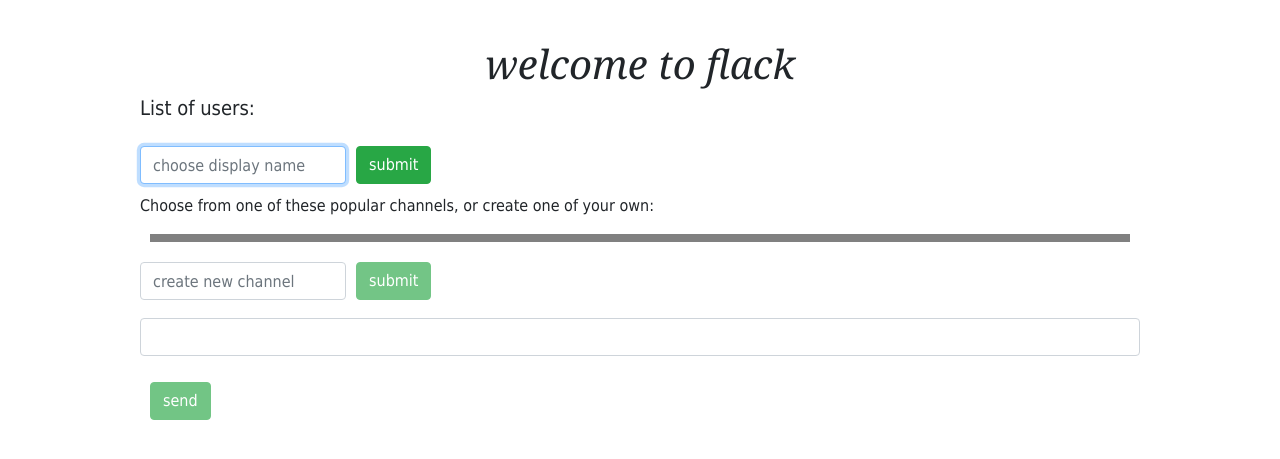
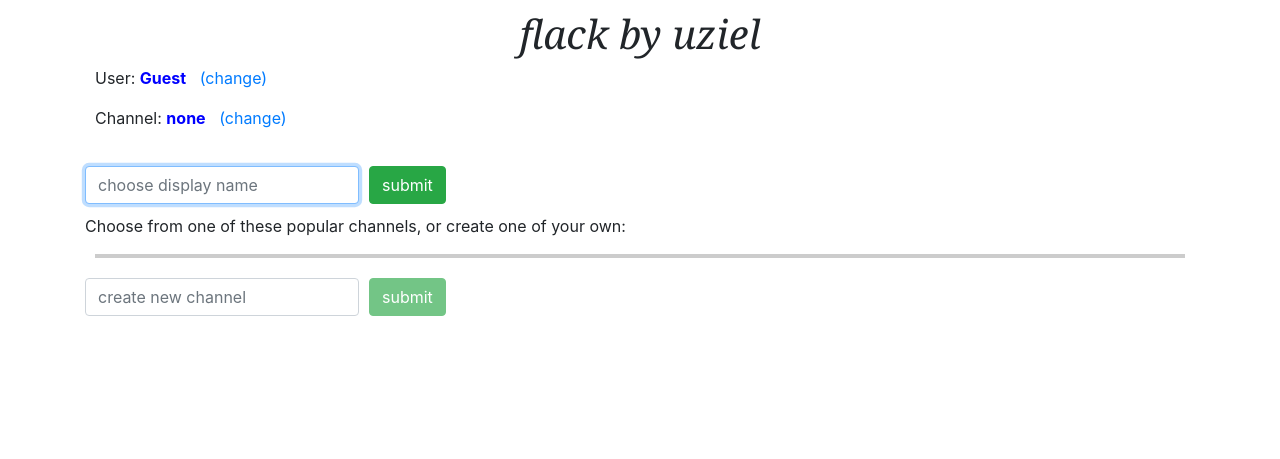
Before and after one commit to raphaeluziel/flack2, a Flask app: page / in a window 1280 px wide. Shown: the top 459 px of the page. Run offline with Flask 2, Linux system fonts and the light colour scheme; some libraries are stand-ins or nearby versions.

Commit message:
mostly struggling with the display

```diff
--- a/flack.py
+++ b/flack.py
@@ -16,7 +16,7 @@
 socketio = SocketIO(app)
 
 user_list = ["raphael", "genie", "joseph", "alegreroza", "max"]
-channel_list = ["Physics", "Coding", "Astronomy", "Books of the nineteenth century", "Folk music's relationships to rock"]
+channel_list = ["Physics", "Coding", "Astronomy", "Books of the nineteenth century", "Folk music's relationships to rock", "teaching high school physics", "ballroom dancing"]
 message_list = {}
 
 @app.route("/")
@@ -35,13 +35,15 @@
 def channel(data):
     if data not in channel_list and data != '':
         channel_list.append(data)
-    channel_list.sort()
+    channel_list.sort(key=str.lower)
     emit("get channels", channel_list, broadcast=True)
 
 
 # Server receives message sent by client
 @socketio.on("process message")
 def message(data):
+
+    # Limit the number of messages stored
 
     # Add data to the message_list channel array, or create it
     if data["channel"] in message_list:
--- a/static/index.js
+++ b/static/index.js
@@ -1,10 +1,35 @@
 document.addEventListener('DOMContentLoaded', () => {
 
-  function enableButton(button){
-    // Focus cursor on add channel input, and enable all channel selection buttons
-    document.getElementById(button).focus();
-    document.getElementById('submit_' + button).disabled = false;
+  function enableSection(section){
+    var button = "submit_" + section;
+    document.querySelector('.welcome').style.display = "none";
+    document.getElementById(button).disabled = false;
+    if (section == "message"){
+      document.querySelector('.message').style.display = "block";
+      document.querySelector('.channel').style.display = "none";
+    }
+    document.getElementById(section).focus();
   };
+
+  function sendInitialMessage(message){
+    when = new Date();
+    initial_message = {
+      "username": localStorage.getItem('display_name'),
+      "channel": localStorage.getItem('channel'),
+      "timestamp": when.toDateString() + ' at ' + when.toLocaleTimeString(),
+      "message": localStorage.getItem('display_name') + message + localStorage.getItem('channel')
+    };
+    socket.emit('process message', initial_message);
+  }
+
+  document.getElementById("change_user").onclick = () => {
+    document.querySelector('.welcome').style.display = "block";
+  }
+
+  document.getElementById("change_channel").onclick = () => {
+    document.querySelector('.channel').style.display = "block";
+    document.querySelector('.message').style.display = "none";
+  }
 
   // Start the socket connection
   var socket = io.connect(location.protocol + '//' + document.domain + ':' + location.port);
@@ -18,14 +43,14 @@
     if (localStorage.getItem('display_name')){
       // Welcome them by their username
       document.querySelector("#username").innerHTML = localStorage.getItem('display_name');
-      enableButton('channel');
+      enableSection('channel');
     }
 
     // Go to last channel user was in, if available
     if (localStorage.getItem('channel')){
       // Allow them to start messaging
       document.querySelector("#channel_chosen").innerHTML = localStorage.getItem('channel');
-      enableButton('message');
+      enableSection('message');
     }
 
     // Submit new display name name request to server
@@ -42,7 +67,7 @@
         // Get a channel list to display as well
         socket.emit('process channel', '');
       }
-      enableButton('channel');
+      enableSection('channel');
       // Prevent page from refreshing after form submission
       return false;
     };
@@ -60,7 +85,8 @@
         // Send channel to server
         socket.emit('process channel', channel);
       }
-      enableButton('message');
+      enableSection('message');
+      sendInitialMessage(' has created a new channel, ')
       // Prevent page from refreshing after form submission
       return false;
     };
@@ -92,7 +118,7 @@
   socket.on('get users', (data) => {
 
     // Clear the list first
-    document.querySelector('#user_list').innerHTML = '';
+    // document.querySelector('#user_list').innerHTML = '';
 
     // Variable to hold all names on server
     var names = '';
@@ -102,7 +128,7 @@
       names += username + ', ';
     });
     names = names.substring(0, names.length - 2) + '.';
-    document.querySelector('#user_list').innerHTML = names;
+    //document.querySelector('#user_list').innerHTML = names;
   });
 
   // Get current channel list from server
@@ -115,10 +141,8 @@
 
       // Create button for each channel in list received by server
       const button = document.createElement('button');
-      button.className = "btn btn-primary btn-sm channel_buttons";
+      button.className = "btn btn-info btn-sm channel_buttons";
       button.innerHTML = channel;
-      button.style.color = "yellow";
-      button.style.fontWeight = "bold";
       if (!localStorage.getItem("display_name")){
         button.disabled = true;
       }
@@ -129,7 +153,8 @@
         localStorage.setItem("channel", button.innerHTML);
         document.querySelector('#channel_chosen').innerHTML = button.innerHTML;
         document.querySelector('#message_list').innerHTML = '';
-        enableButton('message');
+        enableSection('message');
+        sendInitialMessage(' has joined the conversation in the channel, ')
       }
 
       // Add the button to the channel list
@@ -148,8 +173,10 @@
       // Create a new list item for each message received by server
       const li = document.createElement('li');
       li.innerHTML = '<b>' + message.username + '</b> (<i style="font-size:70%;">' + message.timestamp + '</i>)<br>&nbsp;&nbsp;&nbsp;&nbsp;<i>' + message.message + '</i>';
-      var parentNode = document.querySelector('#message_list');
-      document.querySelector('#message_list').insertBefore(li, parentNode.firstChild);
+      document.querySelector('#message_list').append(li);
+
+      // Force scrollbar to bottom
+      document.querySelector(".message_box").scrollTop = document.querySelector(".message_box").scrollHeight;
     });
   });
 
--- a/static/styles.css
+++ b/static/styles.css
@@ -1,16 +1,10 @@
-body{
-  max-width: 1000px;
-  margin: 40px auto;
-  font-family: Tahoma, sans-serif;
-}
-
 button{
   margin: 10px;
 }
 
 #channel_list{
   margin: 10px;
-  border: 4px solid gray;
+  border: 2px solid #ccc;
 }
 
 h1, h3{
@@ -19,10 +13,84 @@
   font-style: italic;
 }
 
+/* Messaging copied from Bootstrap 4 source, but changing max-width to width */
+
+.message {
+  display: none;
+  z-index: -1;
+  padding-right: 15px;
+  padding-left: 15px;
+  margin-right: auto;
+  margin-left: auto;
+  position: absolute;
+  bottom: 0;
+}
+
+@media (min-width: 576px) {
+  .message {
+    width: 510px;
+  }
+  #message{
+    width: 390px;
+  }
+}
+
+@media (min-width: 768px) {
+  .message {
+    width: 690px;
+  }
+  #message{
+    width: 570px;
+  }
+}
+
+@media (min-width: 992px) {
+  .message {
+    width: 930px;
+  }
+  #message{
+    width: 810px;
+  }
+}
+
+@media (min-width: 1200px) {
+  .message {
+    width: 1110px;
+  }
+  #message{
+    width: 990px;
+  }
+}
+
+#message{
+  background-color: lightyellow;
+}
+
+.message_box{
+  max-height: 80vh;
+  overflow-y: auto;
+}
+
 ul{
+  border: 1px solid #ccc;
+  padding: 8px;
   list-style-type: none;
+}
+
+li{
+  margin: 10px;
+}
+
+.top_bar{
+  padding: 10px;
+  background-color: white;
 }
 
 #user_list{
   color: purple;
 }
+
+#username, #channel_chosen{
+  color: blue;
+  font-weight: bold;
+}
--- a/templates/index.html
+++ b/templates/index.html
@@ -12,11 +12,14 @@
     <link rel="icon" href="/favicon.ico" type="image/x-icon">
   </head>
   <body>
-    <h1>welcome to flack<br></h1>
-    <h3 id="username"></h3>
+    <div class="container">
 
-    <h5 class="userlist">List of users:</h5>
-    <p id="user_list"></p>
+      <div class="top_bar">
+        <h1>flack by uziel</h1>
+        <p>User: <span id="username">Guest</span> &nbsp;&nbsp;<a href="#" id="change_user">(change)</a></p>
+        <p>Channel: <span id="channel_chosen">none</span> &nbsp;&nbsp;<a href="#" id="change_channel">(change)</a></p>
+      </div>
+
 
       <div class="welcome">
         <form class="form-inline">
@@ -38,19 +41,19 @@
           </div>
           <button id="submit_channel" class="btn btn-success" disabled>submit</button>
         </form>
-      <h3 id="channel_chosen"></h3>
       </div>
 
-    <div class="messaging">
-      <form>
+      <div class="message">
+        <div class="message_box"><ul id="message_list"></ul></div>
+        <form class="form-inline">
           <div class="form-group">
             <label class="sr-only">Send message</label>
-          <input id="message" class="form-control" type="text" autofocus>
+            <input id="message" class="form-control" style="min-width: 100%!important;" type="text" autofocus>
           </div>
           <button id="submit_message" class="btn btn-success" disabled>send</button>
         </form>
-      <ul id="message_list"></ul>
       </div>
 
+    </div>
   </body>
 </html>
```
Lines whose indentation alone changed are shown as unchanged.
